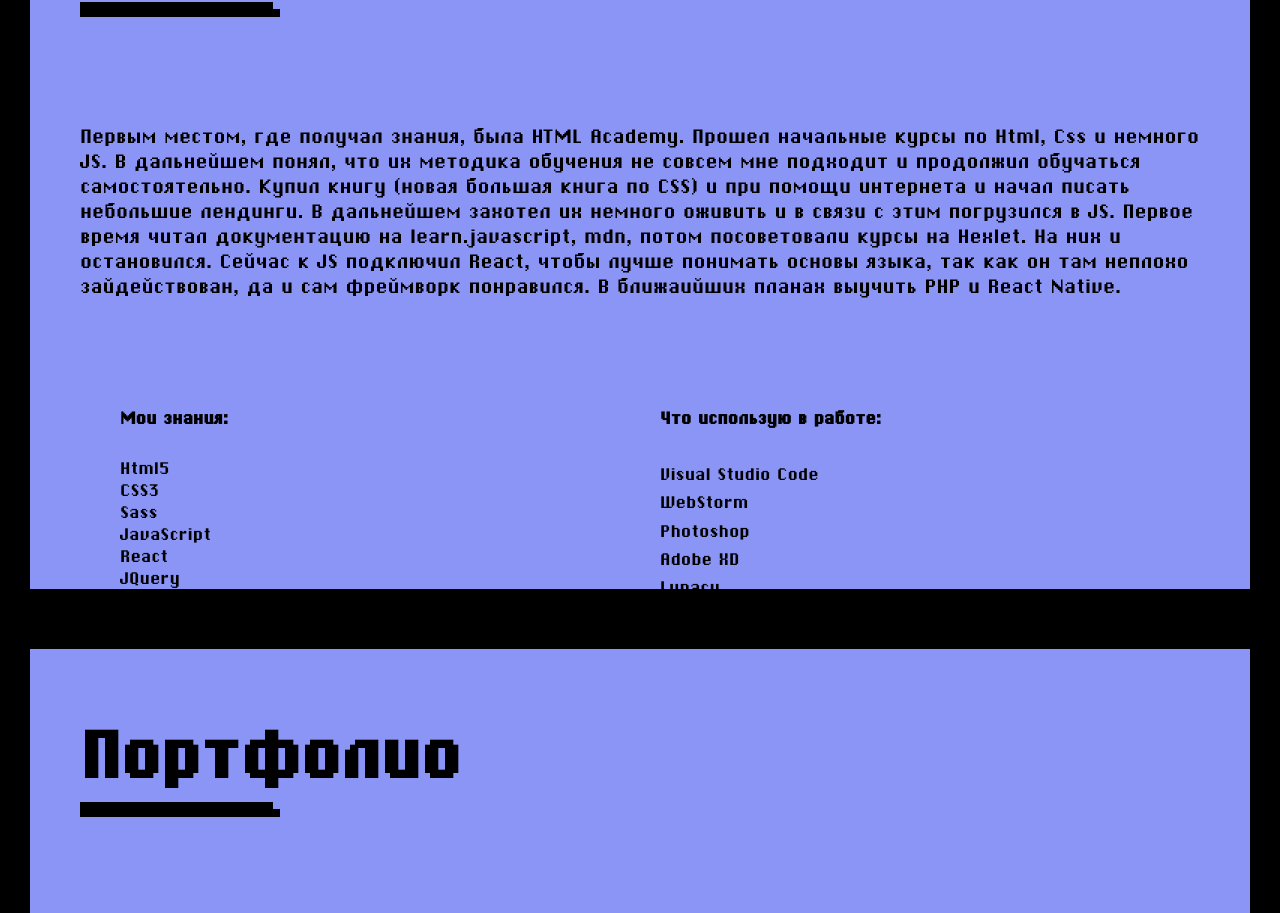
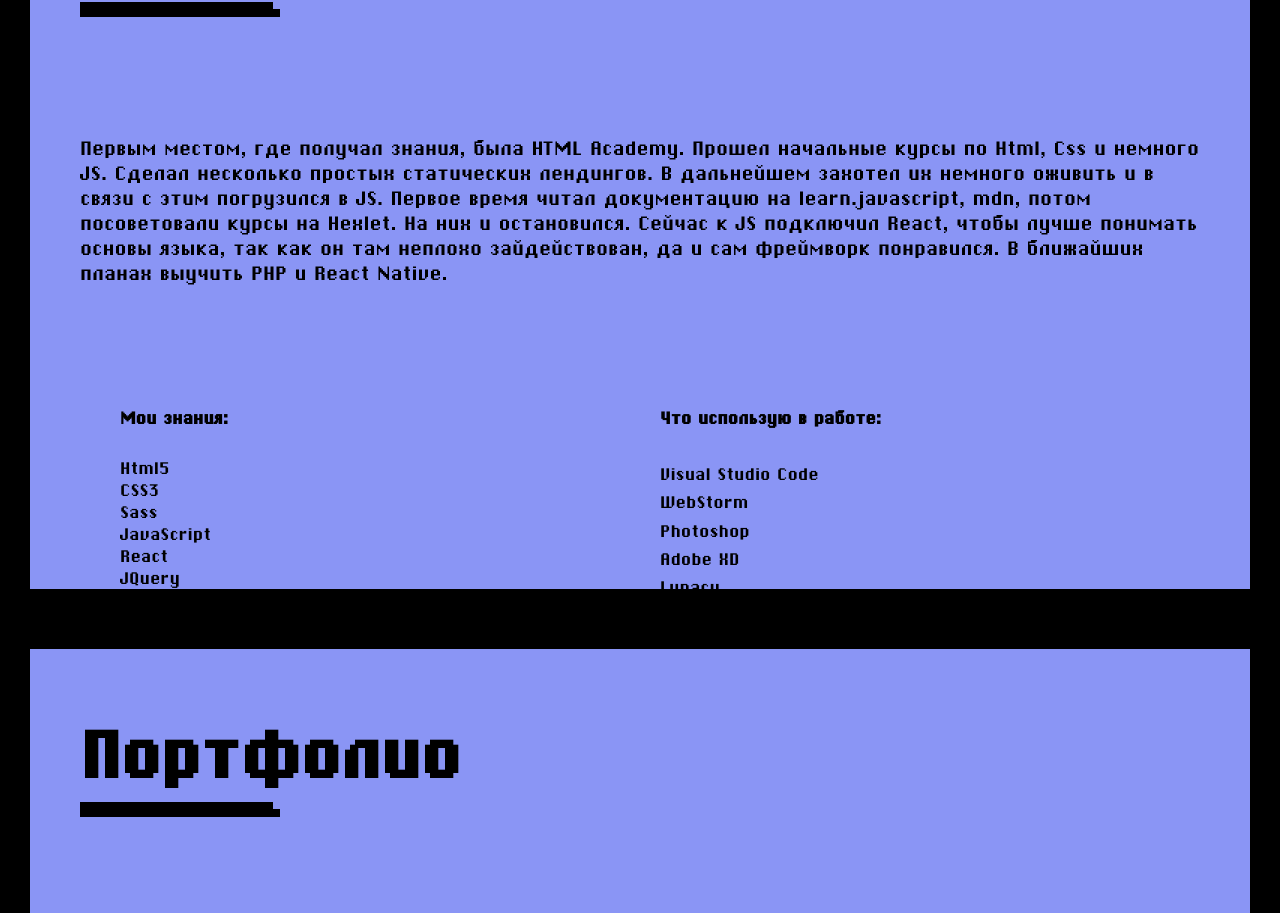
Before and after one commit to rampelstillskin/Portfolio, a website: page build/index.html in a window 1280 px wide. Shown: the part 981-1894 px from the top of the page. Drawn offline with Linux system fonts and the light colour scheme.

Commit message:
Update index.html

```diff
--- a/build/index.html
+++ b/build/index.html
@@ -19,7 +19,7 @@
 			<div class="about-me__wrapper">
 				<h2 class="about-me__title">Обо мне</h2>
 				<p class="about-me__descr">
-					Первым местом, где получал знания, была HTML Academy. Прошел начальные курсы по Html, Css и немного JS. В дальнейшем понял, что их методика обучения не совсем мне подходит и продолжил обучаться самостоятельно. Купил книгу (новая большая книга по CSS) и при помощи интернета и начал писать небольшие лендинги. В дальнейшем захотел их немного оживить и в связи с этим погрузился в JS. Первое время читал документацию на learn.javascript, mdn, потом посоветовали курсы на Hexlet. На них и остановился. Сейчас к JS подключил React, чтобы лучше понимать основы языка, так как он там неплохо зайдействован, да и сам фреймворк понравился. В ближаийших планах выучить PHP и React Native.
+					Первым местом, где получал знания, была HTML Academy. Прошел начальные курсы по Html, Css и немного JS. Сделал несколько простых статических лендингов. В дальнейшем захотел их немного оживить и в связи с этим погрузился в JS. Первое время читал документацию на learn.javascript, mdn, потом посоветовали курсы на Hexlet. На них и остановился. Сейчас к JS подключил React, чтобы лучше понимать основы языка, так как он там неплохо зайдействован, да и сам фреймворк понравился. В ближайших планах выучить PHP и React Native.
 				</p>
 				<ul class="skills-instruments">
 					<li class="skills-instruments__list">
```
